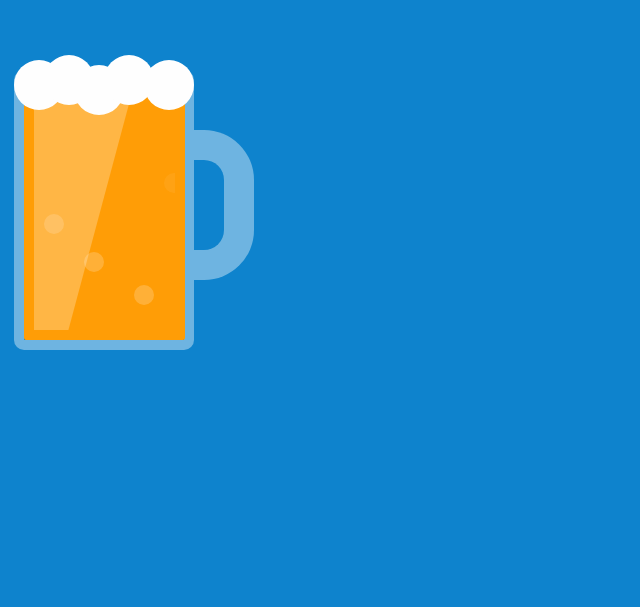
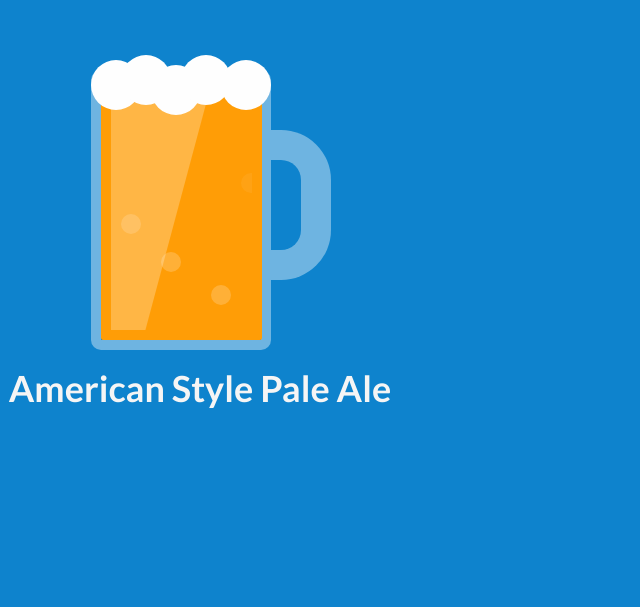
Before and after one commit to lakerphan4life/beer-pour, a PHP site: page / in a window 1280 px wide; the page is wider, and only the part inside the window is pictured. Shown: the top 607 px of that part, without its empty margins (0-640 px from the left). After the commit the page ends 408 px from the top of that part, so only its background shows below. Run offline with PHP 8.4, Linux system fonts and the light colour scheme; some libraries are stand-ins or nearby versions.

Commit message:
pale ale

```diff
--- a/css/style.css
+++ b/css/style.css
@@ -17,10 +17,19 @@ h2 {
   overflow: hidden;
   position: relative;
   top: -20px;
+  left: 6%;
 /*  width: 348px;*/
 }
 
 #container div { position: absolute; }
+
+.container2 {
+  display: inline-block;
+  float: left;
+
+
+}
+
 
 .pour {
   position: absolute;
--- a/index.html
+++ b/index.html
@@ -38,10 +38,13 @@
     </div>
   </div>
 </div>
+<div class="container2">
+<h2>American Style Pale Ale</h2>
+</div>
 
 
 
-<h2 class="animated drunk">By Iman</h2>
+<h2 class="animated drunk"></h2>
   <script src='http://cdnjs.cloudflare.com/ajax/libs/jquery/2.1.3/jquery.min.js'></script>
 
     <script src="js/index.js"></script>
```
